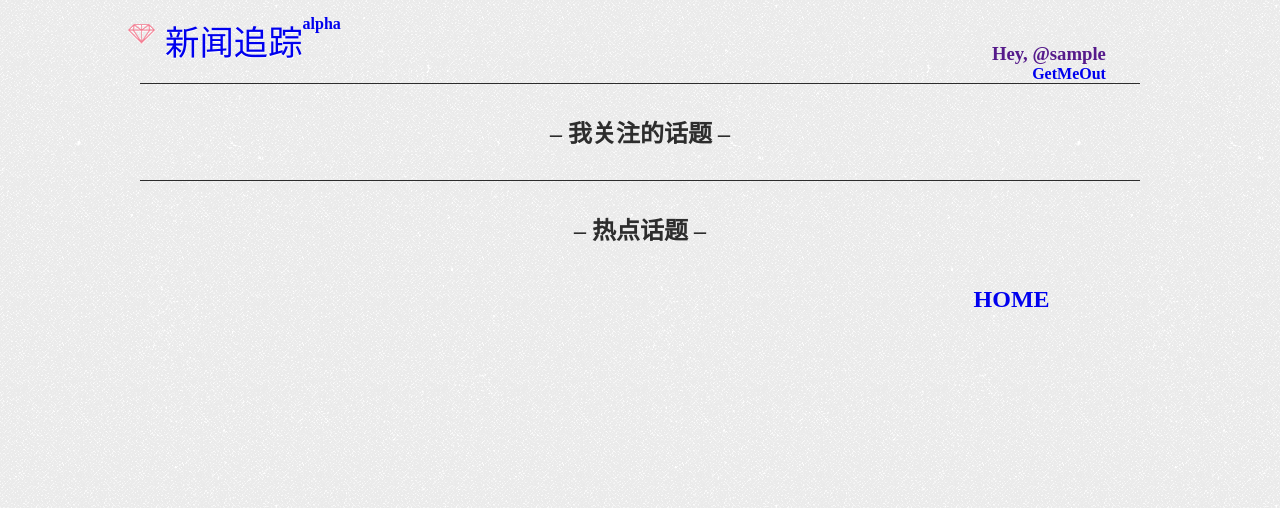
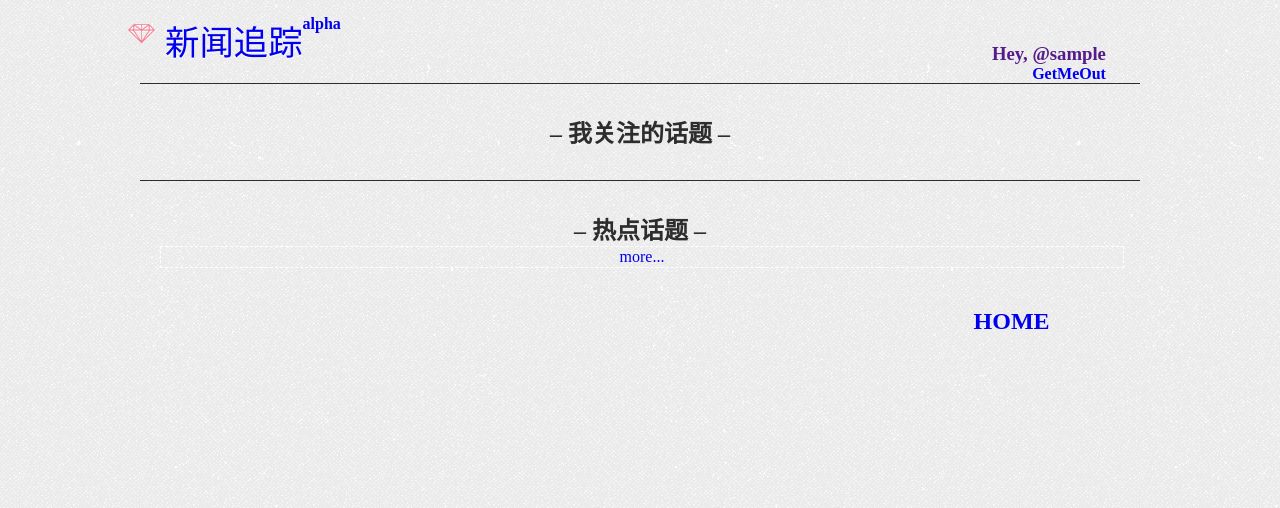
Before and after one commit to wfwei/newstracker, a Django app: template newstracker/templates/home.html in a window 1280 px wide. Shown: the top 508 px of the page. Run offline with Django 3.2, Linux system fonts and the light colour scheme; the template is opened without the code that fills it, so the values that code supplies are empty; the visitor is signed in with stand-in values (Sample User, id 1); parts of the project's set-up code (start-up, migrations or seed data) failed here and were passed over; some libraries are stand-ins or nearby versions.

Commit message:
little fix

```diff
--- a/controller/newstimeline.py
+++ b/controller/newstimeline.py
@@ -37,6 +37,8 @@ def create_or_update_news_timeline(topicTitle):
                 _summary_content = re.sub('<[/]?font[^>]*>', '', _summary_content)
                 _summary_content = re.sub('<[/]?div[^>]*>', '', _summary_content)
                 news_link = re.search('href="([^"]*)"', _summary_content).group(1)
+                if '&url=http' in news_link:
+                    news_link[news_link.find('&url=http')+5:]
                 _summary_content = re.sub('<a[^>]*>.*?</a>', '', _summary_content)
                 _summary_content = re.sub('[.]{3}.*', '...', _summary_content)
             else:
--- a/libweibo/weiboAPI.py
+++ b/libweibo/weiboAPI.py
@@ -15,7 +15,11 @@ APP_SECRET = '20771c2157efe0659eead33718e4feae'
 CALLBACK_URL = 'http://110.76.40.188:81/weibo_callback/'
 
 import __builtin__
-logger = __builtin__.splogger
+try:
+    logger = __builtin__.splogger
+except:
+    import logging
+    logger = logging.getLogger('nonlogger')
 
 class weiboAPI(object):
     '''
--- /dev/null
+++ b/newstracker/newstrack/static/css/home.css
@@ -0,0 +1,18 @@
+@charset "UTF-8";
+
+a.more{
+	text-align:center;
+	margin:auto;
+	position:relative;
+	display:inline-block;
+	border:1px dashed white;
+	left:2%;
+	padding:1px;
+	width:96%;
+}
+
+a.more:hover {
+	border:1px solid white;
+	background-color:#DCD;
+	border-radius:15px;
+}
--- a/newstracker/newstrack/static/js/home.js
+++ b/newstracker/newstrack/static/js/home.js
@@ -32,6 +32,10 @@ function unfollow_topic(topic_id, u_id) {
   return false;
 }
 
+function show_more() {
+// TODO: impl
+}
+
 $(document).ready(function () {
   document.getElementById("all_topics").addEventListener("click", function (e) {
     if (!e.target) {
--- a/newstracker/templates/home.html
+++ b/newstracker/templates/home.html
@@ -1,6 +1,9 @@
 {% extends "base.html" %}
 
 {% block title %}话题列表{% endblock%}
+{% block extra_css %}
+<link rel="stylesheet" media="all" charset="utf-8" href="{{STATIC_URL}}css/home.css"/>
+{% endblock %}
 
 {% block main %}
     <div id="all_topics">
@@ -63,6 +66,7 @@
 	    {% endfor %}
 	    </div>
 	    <div class="clearfix"></div>
+        <a class="more" href="#">more...</a>
 		</section>
 	</div>
 {% endblock %}
```
Also changed, not shown: controller/freetest.py (+5 -0 lines).
